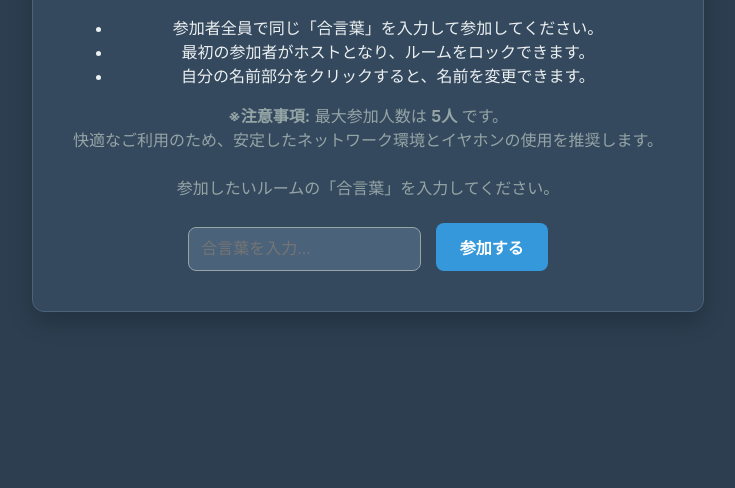
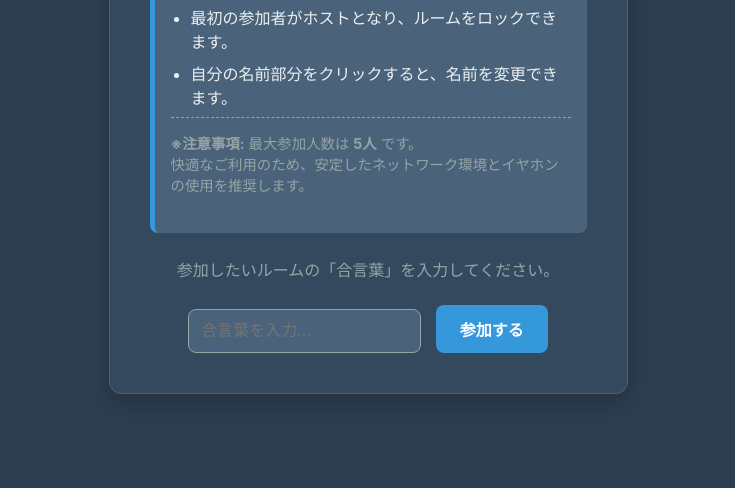
Before and after one commit to kkkkk-a/camera_call, a website: page public/index.html in a window 1280 px wide. Shown: the part 312-800 px from the top of the page, without its empty margins (272-1007 px from the left). Drawn offline with nearby package versions, Linux system fonts and the light colour scheme; no server answers.

Commit message:
Update style.css

```diff
--- a/public/style.css
+++ b/public/style.css
@@ -85,7 +85,38 @@ body {
 #entry-container button:hover {
     background-color: #5dade2;
 }
+.instructions {
+    max-width: 400px;
+    margin: 0 auto 1.5em auto;
+    text-align: left;
+    background-color: var(--bg-light);
+    padding: 1em;
+    border-radius: 8px;
+    border-left: 5px solid var(--blue);
+}
 
+.instructions p {
+    margin-top: 0;
+    margin-bottom: 0.5em;
+    color: var(--text-light);
+}
+
+.instructions ul {
+    margin: 0;
+    padding-left: 20px;
+}
+
+.instructions li {
+    margin-bottom: 0.5em;
+}
+
+.instructions .notes {
+    margin-top: 1em;
+    padding-top: 1em;
+    border-top: 1px dashed var(--grey);
+    font-size: 0.9em;
+    color: var(--grey);
+}
 /* ========================================
    通話画面レイアウト
    ======================================== */
```
